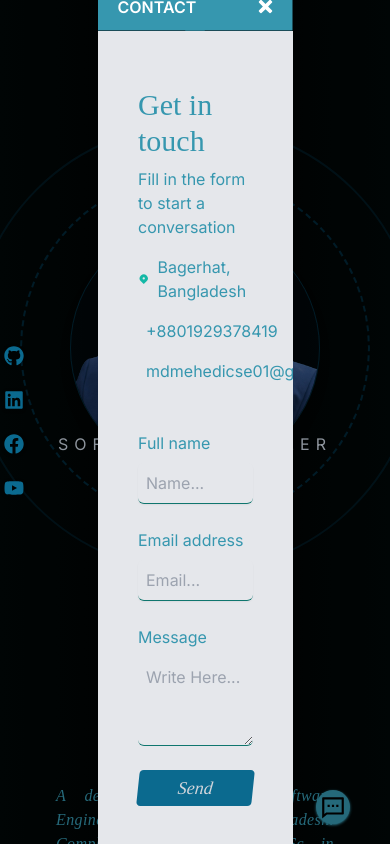
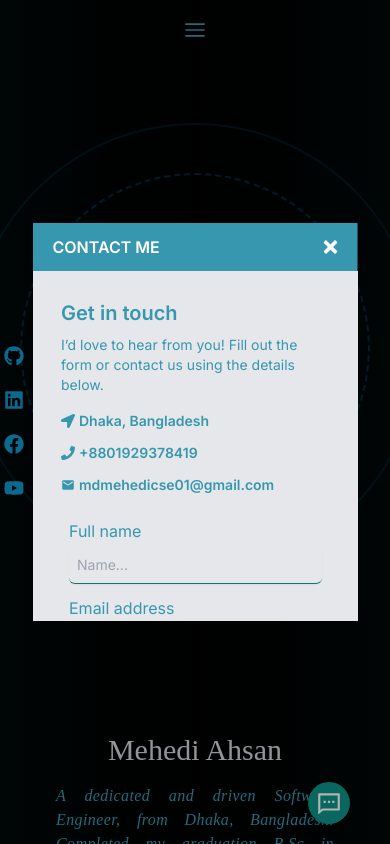
Before and after one commit to MehediAhsan/mehedi-portfolio-nextjs, a Next.js app: page / in a window 390 px wide. Both pictures are taken after a click on the button 333 px from the left and 807 px from the top of the page. Shown: the top 844 px of the page. Built offline with nearby package versions, Linux system fonts and the light colour scheme.

Commit message:
added modal

```diff
--- a/src/components/shared/Chatbot.jsx
+++ b/src/components/shared/Chatbot.jsx
@@ -6,6 +6,8 @@ import Modal from "./Modal";
 import emailjs from "@emailjs/browser";
 import { toast } from "react-hot-toast";
 import MotionWrapper from "./MotionWrapper";
+import { FaLocationArrow, FaPhone } from "react-icons/fa";
+import { MdEmail } from "react-icons/md";
 
 export default function Chatbot() {
   const [open, setOpen] = useState(false);
@@ -41,62 +43,37 @@ export default function Chatbot() {
     <div>
       <button
         onClick={() => setOpen(true)}
-        className="fixed bottom-5 right-10 p-1 text-black shadow shadow-primary rounded-full bg-primary"
+        className="fixed bottom-5 right-10 p-2 text-white shadow-lg rounded-full bg-teal-600 hover:bg-teal-700 transition-all"
         aria-label="Open chat"
       >
         <RiMessage2Line size={26} />
       </button>
 
-      <Modal open={open} setOpen={setOpen} title="Contact">
+      <Modal open={open} setOpen={setOpen} title="Contact Me">
         <>
-          <section className="text-primary">
+          <section className="text-primary py-2">
             <div className="grid grid-cols-1 md:grid-cols-2 md:divide-x divide-gray-400">
               {/* Contact Info */}
               <>
-                <div className="py-6 md:py-0 px-6">
-                  <h1 className="text-3xl" style={{ fontFamily: "cursive" }}>
+                <div className="px-2">
+                  <h1 className="text-xl md:text-2xl font-semibold">
                     Get in touch
                   </h1>
-                  <p className="pt-2 pb-4">
-                    Fill in the form to start a conversation
+                  <p className="pt-2 pb-4 text-sm">
+                    I’d love to hear from you! Fill out the form or contact us
+                    using the details below.
                   </p>
-                  <div className="space-y-4">
-                    <p className="flex items-center">
-                      <svg
-                        xmlns="http://www.w3.org/2000/svg"
-                        viewBox="0 0 20 20"
-                        fill="currentColor"
-                        className="w-5 h-5 mr-2 sm:mr-6 text-teal-500"
-                      >
-                        <path
-                          fillRule="evenodd"
-                          d="M5.05 4.05a7 7 0 119.9 9.9L10 18.9l-4.95-4.95a7 7 0 010-9.9zM10 11a2 2 0 100-4 2 2 0 000 4z"
-                          clipRule="evenodd"
-                        ></path>
-                      </svg>
-                      <span>Bagerhat, Bangladesh</span>
+                  <div className="space-y-3">
+                    <p className="flex items-center gap-1 text-sm font-semibold">
+                      <FaLocationArrow />
+                      <span>Dhaka, Bangladesh</span>
                     </p>
-                    <p className="flex items-center">
-                      <svg
-                        xmlns="http://www.w3.org/2000/svg"
-                        viewBox="0 0 20 20"
-                        fill="currentColor"
-                        className="w-5 h-5 mr-2 sm:mr-6 text-teal-500"
-                      >
-                        <path d="M2 3a1 1 0 011-1h2.153a1 1 0 01.986.836l.74 4.435a1 1 0 01-.54 1.06l-1.548.773a11.037 11.037 0 006.105 6.105l.774-1.548a1 1 0 011.059-.54l4.435.74a1 1 0 01.836.986V17a1 1 0 01-1 1h-2C7.82 18 2 12.18 2 5V3z"></path>
-                      </svg>
+                    <p className="flex items-center gap-1 text-sm font-semibold">
+                      <FaPhone />
                       <span>+8801929378419</span>
                     </p>
-                    <p className="flex items-center">
-                      <svg
-                        xmlns="http://www.w3.org/2000/svg"
-                        viewBox="0 0 20 20"
-                        fill="currentColor"
-                        className="w-5 h-5 mr-2 sm:mr-6 text-teal-500"
-                      >
-                        <path d="M2.003 5.884L10 9.882l7.997-3.998A2 2 0 0016 4H4a2 2 0 00-1.997 1.884z"></path>
-                        <path d="M18 8.118l-8 4-8-4V14a2 2 0 002 2h12a2 2 0 002-2V8.118z"></path>
-                      </svg>
+                    <p className="flex items-center gap-1 text-sm font-semibold">
+                      <MdEmail />
                       <span>mdmehedicse01@gmail.com</span>
                     </p>
                   </div>
@@ -108,7 +85,7 @@ export default function Chatbot() {
                 <form
                   ref={form}
                   onSubmit={sendEmail}
-                  className="flex flex-col py-6 space-y-6 md:py-0 px-6 ng-untouched ng-pristine ng-valid"
+                  className="flex flex-col py-6 space-y-3 md:py-0 px-4 ng-untouched ng-pristine ng-valid"
                 >
                   <label className="block">
                     <span className="mb-2">Full name</span>
@@ -116,7 +93,7 @@ export default function Chatbot() {
                       type="text"
                       name="user_name"
                       placeholder="Name..."
-                      className="mt-2 block w-full rounded-md shadow-sm text-gray-200 border-b py-2 pl-2 bg-transparent border-teal-700 outline-none ring-none focus:ring-1 focus:ring-teal-700"
+                      className="mt-1 block w-full rounded-md shadow-sm text-gray-800 text-sm border-b py-2 pl-2 bg-transparent border-teal-700 outline-none ring-none focus:ring-1 focus:ring-teal-700"
                       required
                     />
                   </label>
@@ -126,7 +103,7 @@ export default function Chatbot() {
                       type="email"
                       name="user_email"
                       placeholder="Email..."
-                      className="mt-2 block w-full rounded-md shadow-sm text-gray-200 border-b py-2 pl-2 bg-transparent border-teal-700 outline-none ring-none focus:ring-1 focus:ring-teal-700"
+                      className="mt-1 block w-full rounded-md shadow-sm text-gray-800 text-sm border-b py-2 pl-2 bg-transparent border-teal-700 outline-none ring-none focus:ring-1 focus:ring-teal-700"
                       required
                     />
                   </label>
@@ -134,16 +111,16 @@ export default function Chatbot() {
                     <span className="mb-2">Message</span>
                     <textarea
                       name="message"
-                      rows="3"
+                      rows="2"
                       placeholder="Write Here..."
-                      className="mt-2 block w-full rounded-md text-gray-200 border-b py-2 pl-2 bg-transparent border-teal-700 outline-none ring-none focus:ring-1 focus:ring-teal-700"
+                      className="mt-1 block w-full rounded-md text-gray-800 text-sm border-b py-2 pl-2 bg-transparent border-teal-700 outline-none ring-none focus:ring-1 focus:ring-teal-700"
                       required
                     ></textarea>
                   </label>
                   <input
                     type="submit"
                     style={{ fontFamily: "cursive" }}
-                    className="px-1 py-1 text-lg rounded bg-[#0b6a8f] text-gray-300 mt-8 cursor-pointer italic -skew-x-6"
+                    className="px-1 py-1 font-semibold rounded bg-[#0b6a8f] text-gray-300 cursor-pointer italic -skew-x-6"
                     value="Send"
                   />
                 </form>
--- a/src/components/shared/Modal.jsx
+++ b/src/components/shared/Modal.jsx
@@ -6,12 +6,12 @@ const Modal = ({ open, setOpen, children, title="Title" }) => {
     return (
         <>
             <div className={`${open ? 'bg-black fixed inset-0 z-40 opacity-30' : 'hidden'}`} onClick={() => setOpen(false)}></div>
-            <MotionWrapper variantName="fadeIn" delay={0.1} className={`${open ? 'fixed z-50 top-1/2 left-1/2 -translate-x-1/2 -translate-y-1/2' : 'hidden'}`}>
+            <MotionWrapper variantName="fadeIn" delay={0.1} className={`${open ? 'fixed z-50 top-1/2 left-1/2 -translate-x-1/2 -translate-y-1/2 w-10/12 md:w-6/12' : 'hidden'}`}>
                 <div className='flex justify-between items-center bg-primary px-5 py-3'>
                     <h1 className='uppercase font-semibold'>{title}</h1>
                     <ImCross onClick={() => setOpen(false)} className='cursor-pointer text-sm' />
                 </div>
-                <div className="overflow-y-auto bg-gray-200 py-8 px-4">{children}</div>
+                <div className="overflow-y-auto bg-gray-200 p-5 h-[350px] md:h-full">{children}</div>
             </MotionWrapper>
         </>
     );
```
